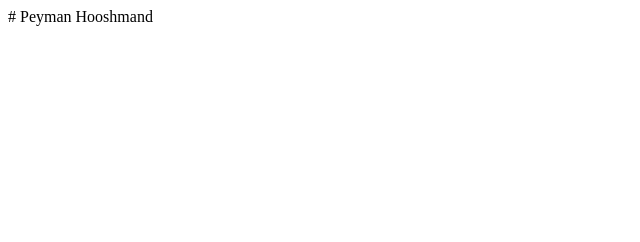
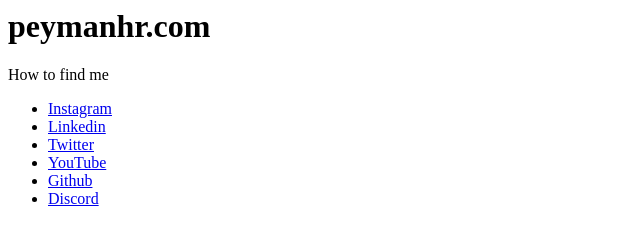
Before and after one commit to peymanhr/peymanhr.github.io, a plain HTML site: page index.html in a window 1280 px wide. Shown: the whole page, without its empty margins (0-640 px from the left). Drawn offline with Linux system fonts and the light colour scheme.

Commit message:
Add Socials Link

```diff
--- a/index.html
+++ b/index.html
@@ -1 +1,20 @@
- # Peyman Hooshmand
+<html>
+
+<body>
+<h1>peymanhr.com</h1>
+<p>How to find me</p>
+<ul>
+    <li><a href="https://www.instagram.com/peymanhr/">Instagram</li>
+    <li><a href="https://www.linkedin.com/in/peymanhr/">Linkedin</li>
+    <li><a href="https://twitter.com/peymanhr">Twitter</li>
+    <li><a href="https://www.youtube.com/channel/UCiBBJtLcnBzf7QT2eWe8IkA">YouTube</li>
+    <li><a href="https://github.com/peymanhr">Github</li>
+    <li><a href="https://discord.gg/j3kEpgU4dn">Discord</li>
+
+
+
+
+</ul>
+
+</body>
+</html>
```
